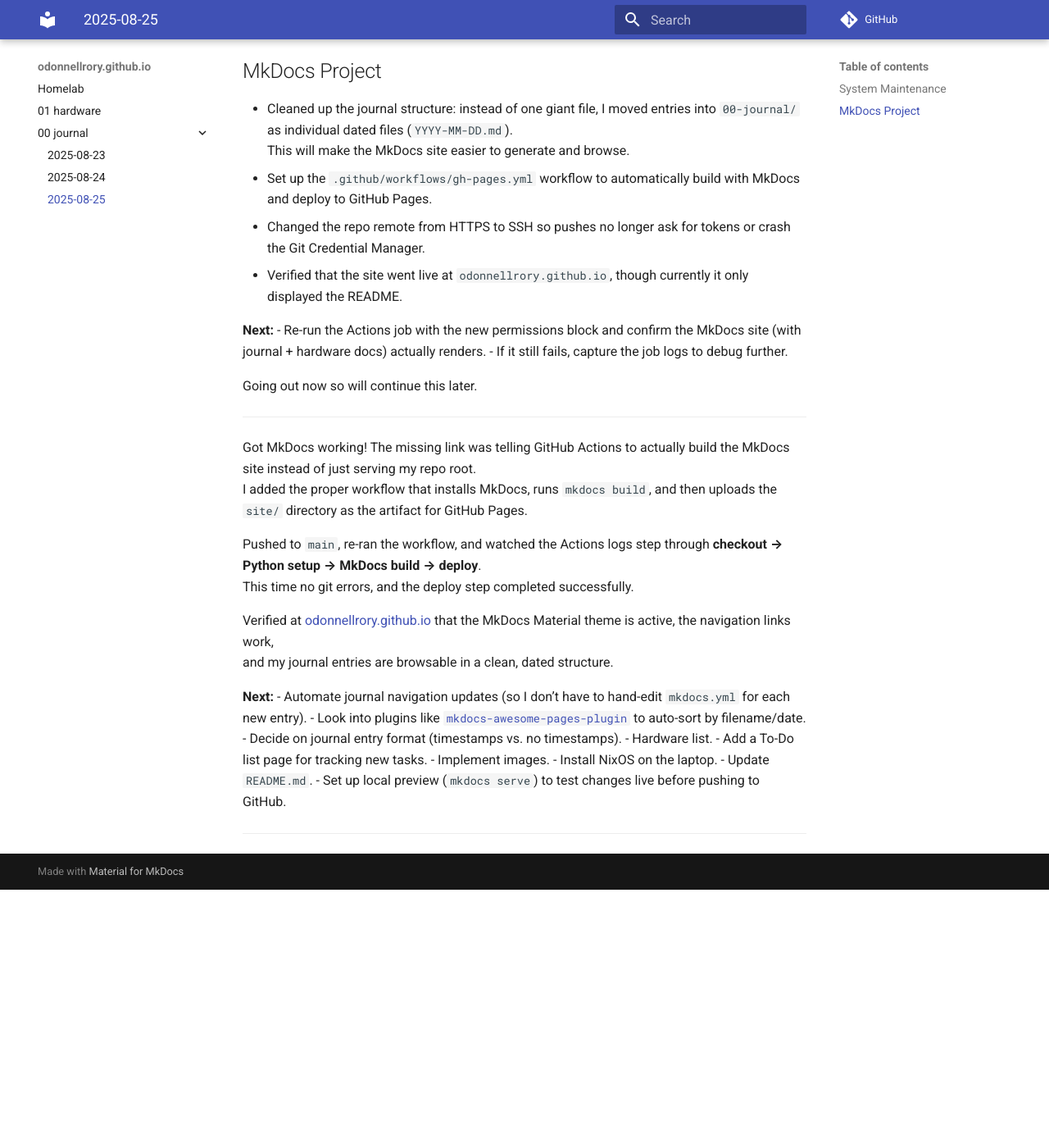
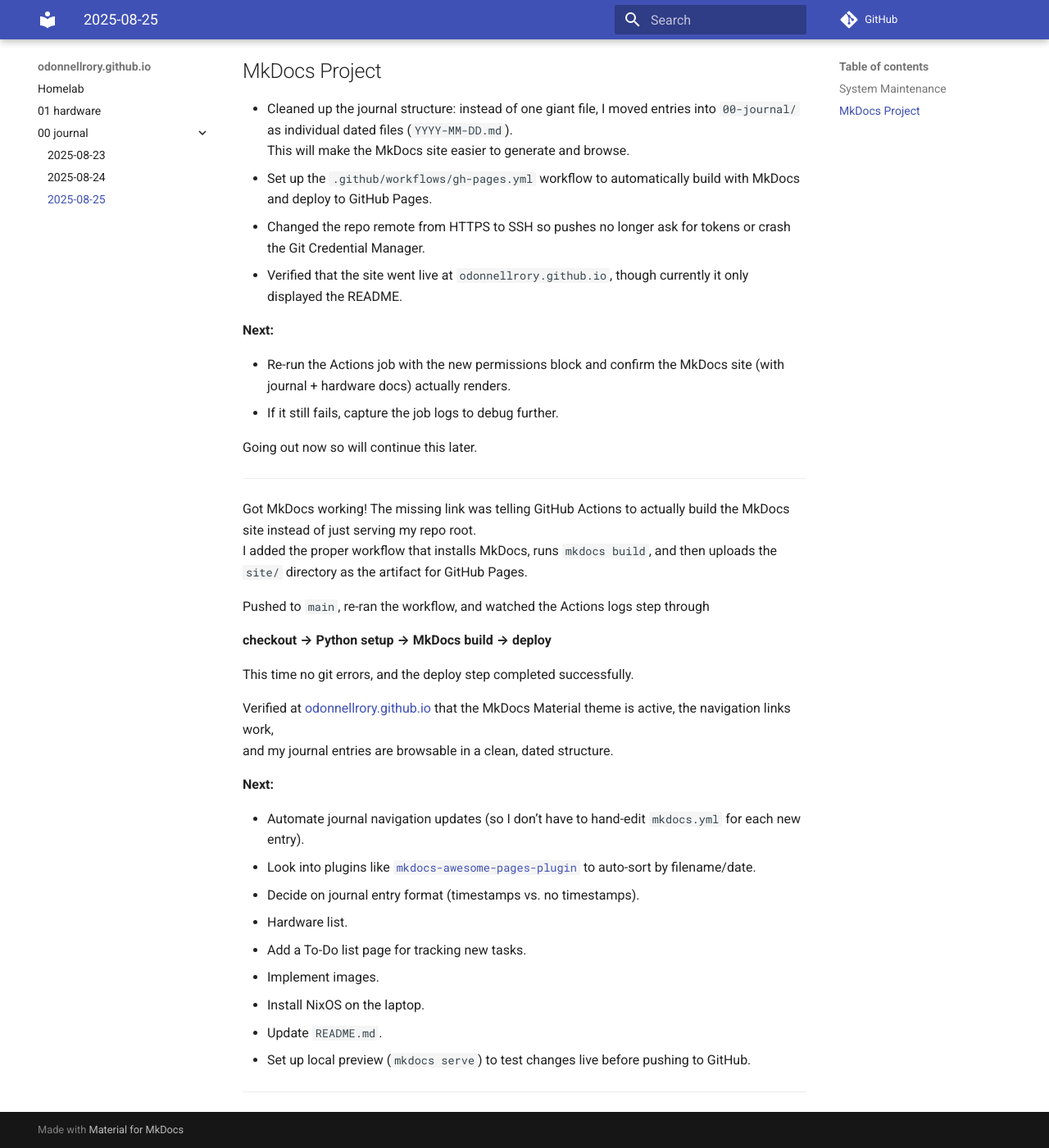
Before and after one commit to odonnellrory/odonnellrory.github.io, an MkDocs documentation site: the page built from docs/00-journal/2025-08-25.md, in a window 1280 px wide and 1400 px high, scrolled down 354 px. Shown: the whole window at 82% size. Built offline with MkDocs 1.6.1 and Material for MkDocs 9.7.7, drawn with Linux system fonts in a browser that asks for light colours; comment, search, counter and statistics services are not loaded; before the commit the page ends 1439 px from its top, so only the background shows below that.

Commit message:
maybe these empty lines will help

```diff
--- a/docs/00-journal/2025-08-25.md
+++ b/docs/00-journal/2025-08-25.md
@@ -1,6 +1,7 @@
 # 2025-08-25
 
 ## System Maintenance
+
 - Updated Zsh.
 - Ran system-wide package update (`sudo pacman -Syu`).
 
@@ -17,6 +18,7 @@
 - Verified that the site went live at `odonnellrory.github.io`, though currently it only displayed the README.
 
 **Next:**
+
 - Re-run the Actions job with the new permissions block and confirm the MkDocs site (with journal + hardware docs) actually renders.
 - If it still fails, capture the job logs to debug further.
 
@@ -27,13 +29,17 @@
 Got MkDocs working! The missing link was telling GitHub Actions to actually build the MkDocs site instead of just serving my repo root.
 I added the proper workflow that installs MkDocs, runs `mkdocs build`, and then uploads the `site/` directory as the artifact for GitHub Pages.
 
-Pushed to `main`, re-ran the workflow, and watched the Actions logs step through **checkout → Python setup → MkDocs build → deploy**.
+Pushed to `main`, re-ran the workflow, and watched the Actions logs step through
+
+**checkout → Python setup → MkDocs build → deploy**
+
 This time no git errors, and the deploy step completed successfully.
 
 Verified at [odonnellrory.github.io](https://odonnellrory.github.io) that the MkDocs Material theme is active, the navigation links work,
 and my journal entries are browsable in a clean, dated structure.
 
 **Next:**
+
 - Automate journal navigation updates (so I don’t have to hand-edit `mkdocs.yml` for each new entry).
 - Look into plugins like [`mkdocs-awesome-pages-plugin`](https://github.com/lukasgeiter/mkdocs-awesome-pages-plugin) to auto-sort by filename/date.
 - Decide on journal entry format (timestamps vs. no timestamps).
```
